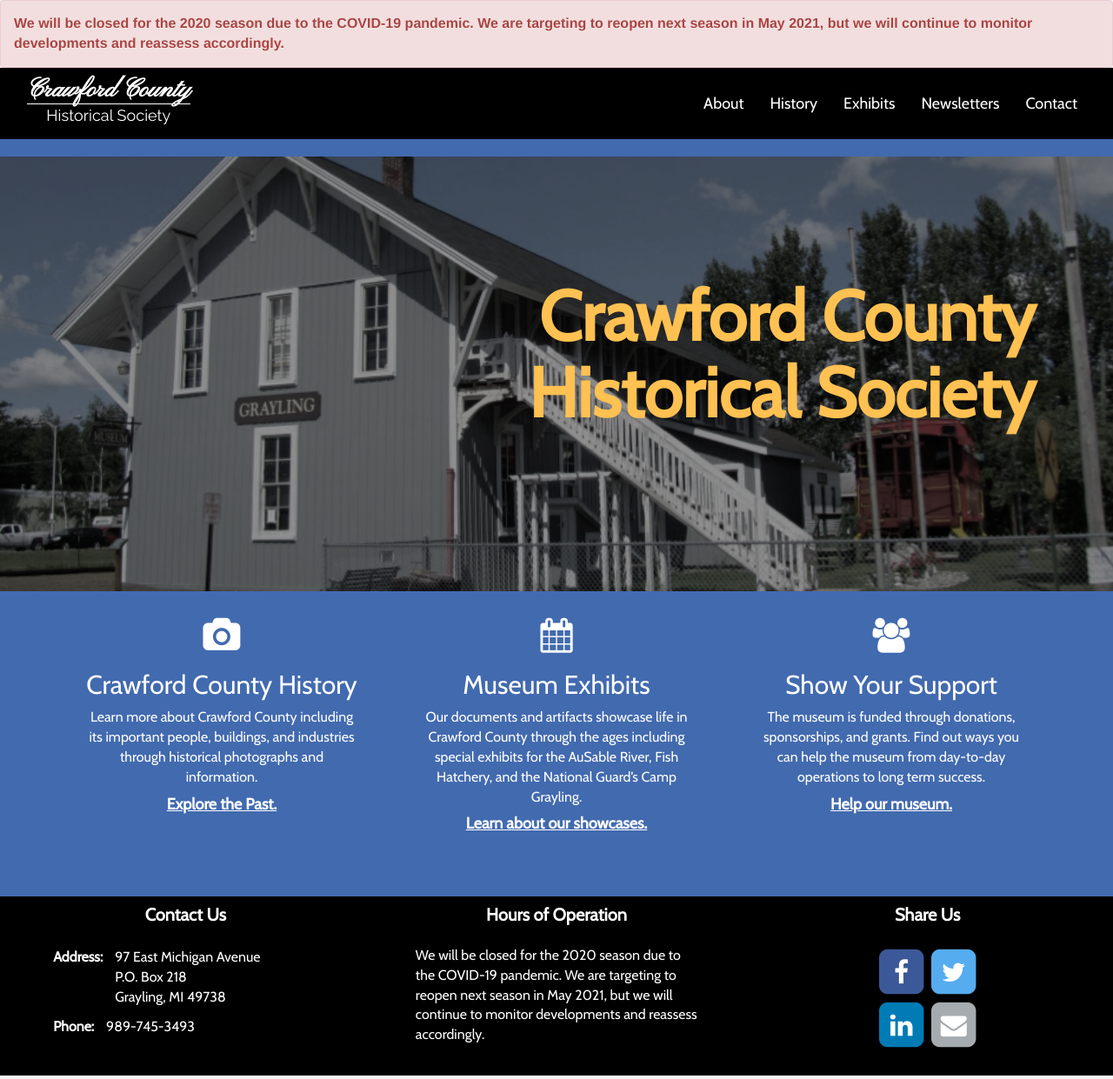
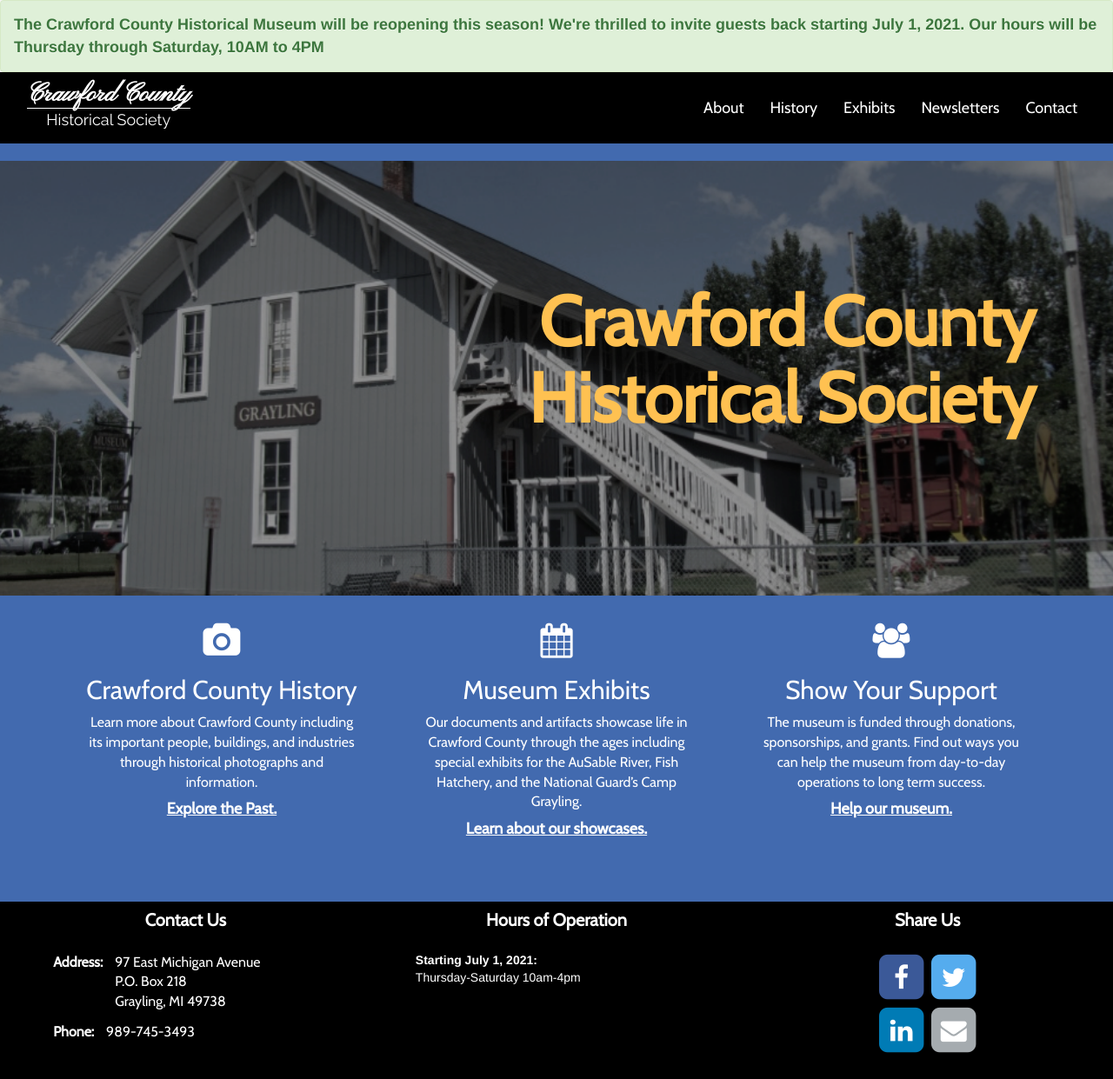
Before and after one commit to courtneyring/CrawfordCounty, a website: page index.html at #/index in a window 1280 px wide. Shown: the whole page at 87% size. Drawn offline with nearby package versions, Linux system fonts and the light colour scheme; some packages are replaced by stand-ins of ours; a web font is replaced by a local one.

Commit message:
hours, alert update

```diff
--- a/index.html
+++ b/index.html
@@ -65,7 +65,7 @@
 
 </head>
 <body >
-    <div class='alert alert-danger' style='margin-bottom: 0px; font-weight: bold; font-size: 16px;'>We will be closed for the 2020 season due to the COVID-19 pandemic. We are targeting to reopen next season in May 2021, but we will continue to monitor developments and reassess accordingly.</div>
+    <div class='alert alert-success' style='margin-bottom: 0px; font-weight: bold; font-size: 18px;'>The Crawford County Historical Museum will be reopening this season! We're thrilled to invite guests back starting July 1, 2021. Our hours will be Thursday through Saturday, 10AM to 4PM</div>
     <nav class="navbar" role="navigation">
         <div class="navbar-header">
             <a class="navbar-brand navbar-brand-mobile" href="/#/index">
@@ -119,8 +119,9 @@
             </div>
             <div class="col-xs-12 col-sm-6 col-md-4 col-lg-4 footer-col">
                 <h4 class="footer-title">Hours of Operation</h4>
-                <p>We will be closed for the 2020 season due to the COVID-19 pandemic. We are targeting to reopen next season in May 2021,
-                but we will continue to monitor developments and reassess accordingly.</p>
+                    <strong>Starting July 1, 2021:</strong><br>
+                    Thursday-Saturday 10am-4pm<br>
+                </p>
 
                 <!-- <p>Sign up for our newsletter!</p>
                 <form role="form" method="post" action="newsletter.php">
```
Also changed, not shown: app/components/contact/index.html (+2 -7 lines).
